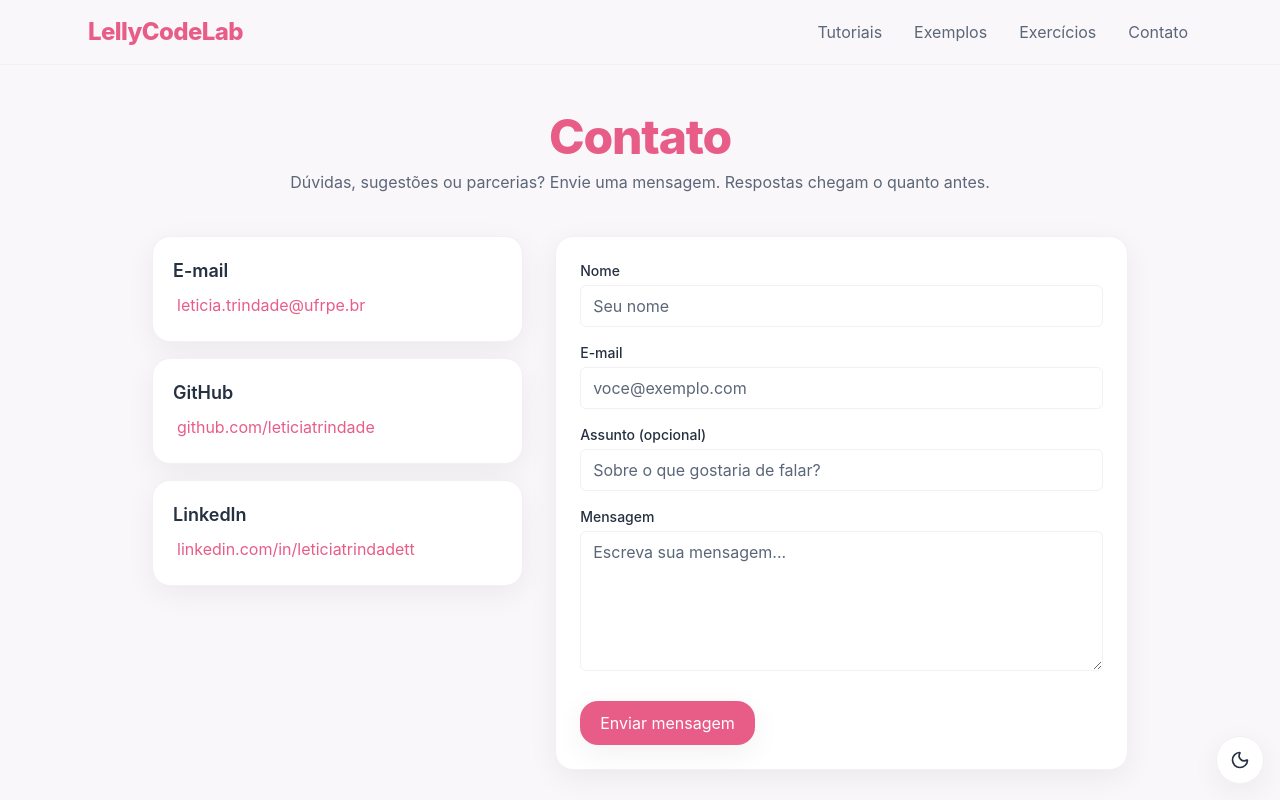
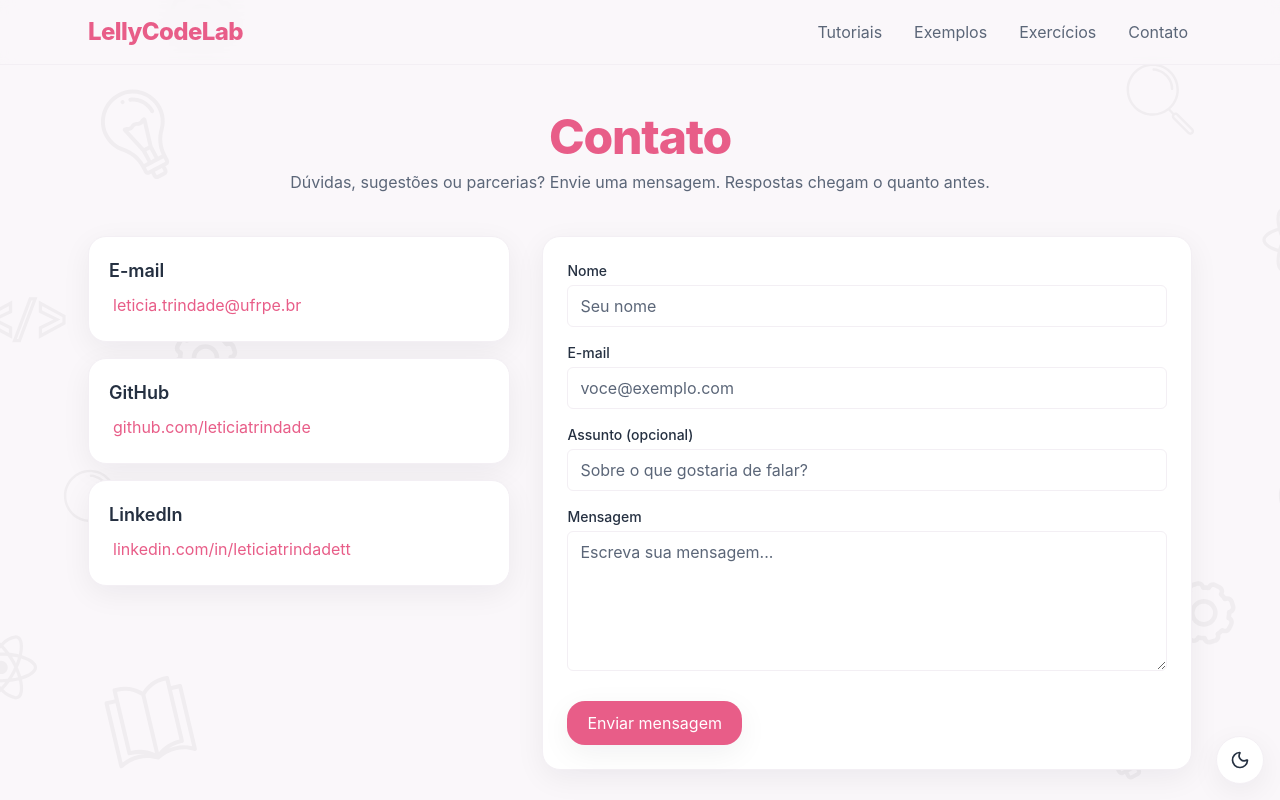
Before and after one commit to LeticiaTrindade/portal-estudos, a Next.js app: page /contato in a window 1280 px wide. Shown: the top 800 px of the page. Built offline with nearby package versions, Linux system fonts and the light colour scheme.

Commit message:
adicionando background

```diff
--- a/src/app/contato/page.tsx
+++ b/src/app/contato/page.tsx
@@ -55,7 +55,7 @@ export default function ContatoPage() {
   };
 
   return (
-    <section className="max-w-5xl mx-auto px-6 py-12">
+    <section className="max-w-6xl mx-auto px-6 py-12">
       <header className="text-center mb-10">
         <h1 className="text-4xl md:text-5xl font-extrabold text-brand dark:text-brand-soft tracking-tight mb-2">
           Contato
--- a/src/app/exercicios/page.tsx
+++ b/src/app/exercicios/page.tsx
@@ -74,7 +74,7 @@ export default function ExerciciosPage() {
   };
 
   return (
-    <section className="max-w-6xl mx-auto px-6 py-12">
+    <section className="max-w-6xl mx-auto px-6 py-12 ">
       <Sidebar onSearch={handleSearch} />
 
       <div className="mx-auto">
--- a/src/app/layout.tsx
+++ b/src/app/layout.tsx
@@ -8,7 +8,9 @@ import { ThemeToggle } from "@/components/themeToggle/ThemeToggle";
 export default function RootLayout({ children }: { children: React.ReactNode }) {
   return (
   <html lang="pt-BR" className="h-full" suppressHydrationWarning>
-  <body className="min-h-screen bg-surface dark:bg-surface-dark text-ink antialiased">
+  <body className="min-h-screen bg-surface dark:bg-surface-dark text-ink antialiased
+  bg-[url('/assets/background.svg')] bg-center bg-no-repeat bg-cover bg-fixed
+  dark:bg-[url('/assets/background-dark.svg')]">
     <Providers>
       <div className="flex flex-col min-h-screen">
         <Header />
--- a/src/app/page.tsx
+++ b/src/app/page.tsx
@@ -1,7 +1,10 @@
 export default function Home() {
   return (
     <>
-      <section className="flex flex-col items-center justify-center min-h-[68vh] text-center px-6 bg-surface dark:bg-surface-darkAlt hero-warm">
+      <section
+        className="overflow-hidden flex flex-col items-center justify-center min-h-[68vh] text-center px-6 hero-warm
+      "
+      >
         <h1 className="text-4xl md:text-5xl font-extrabold text-brand dark:text-brand-soft mb-3 tracking-tight">
           Bem-vindo ao Portal de Estudos
         </h1>
@@ -32,23 +35,31 @@ export default function Home() {
         <div className="grid md:grid-cols-3 gap-6">
           <a href="/tutoriais" className="group">
             <div className="bg-surface-alt dark:bg-surface-darkAlt rounded-xl p-6 shadow-card group-hover:shadow-cardHover transition">
-              <h3 className="text-brand dark:text-brand-soft font-bold mb-2">Tutoriais</h3>
+              <h3 className="text-brand dark:text-brand-soft font-bold mb-2">
+                Tutoriais
+              </h3>
               <p className="text-ink-muted dark:text-ink-dark">
-                Aulas passo a passo para iniciantes em programação, com exemplos claros.
+                Aulas passo a passo para iniciantes em programação, com exemplos
+                claros.
               </p>
             </div>
           </a>
           <a href="/exemplos" className="group">
             <div className="bg-surface-alt dark:bg-surface-darkAlt rounded-xl p-6 shadow-card group-hover:shadow-cardHover transition">
-              <h3 className="text-brand dark:text-brand-soft font-bold mb-2">Exemplos</h3>
+              <h3 className="text-brand dark:text-brand-soft font-bold mb-2">
+                Exemplos
+              </h3>
               <p className="text-ink-muted dark:text-ink-dark">
-                Trechos de código e demonstrações práticas para aprendizado rápido.
+                Trechos de código e demonstrações práticas para aprendizado
+                rápido.
               </p>
             </div>
           </a>
           <a href="/exercicios" className="group">
             <div className="bg-surface-alt dark:bg-surface-darkAlt rounded-xl p-6 shadow-card group-hover:shadow-cardHover transition">
-              <h3 className="text-brand dark:text-brand-soft font-bold mb-2">Exercícios</h3>
+              <h3 className="text-brand dark:text-brand-soft font-bold mb-2">
+                Exercícios
+              </h3>
               <p className="text-ink-muted dark:text-ink-dark">
                 Quizzes e exercícios interativos para fixar o conteúdo estudado.
               </p>
--- a/src/components/header/index.tsx
+++ b/src/components/header/index.tsx
@@ -18,7 +18,7 @@ export default function Header() {
   const close = () => setOpen(false);
 
   return (
-    <header className="bg-surface/80 dark:bg-surface-darkAlt backdrop-blur supports-[backdrop-filter]:bg-surface/70 border-b border-surface-subtle  dark:border-surface-dark sticky top-0 z-40">
+    <header className="bg-surface/80 dark:bg-surface-darkAlt/80 backdrop-blur supports-[backdrop-filter]:bg-surface/70 border-b border-surface-subtle  dark:border-surface-dark sticky top-0 z-40">
       <nav className="max-w-6xl mx-auto px-6 py-4 flex items-center justify-between">
         <Link href="/" className="text-2xl font-extrabold text-brand dark:text-brand-soft tracking-tight">
           LellyCodeLab
```
Also changed, not shown: public/assets/background-dark.svg (added), public/assets/background.svg (added).
